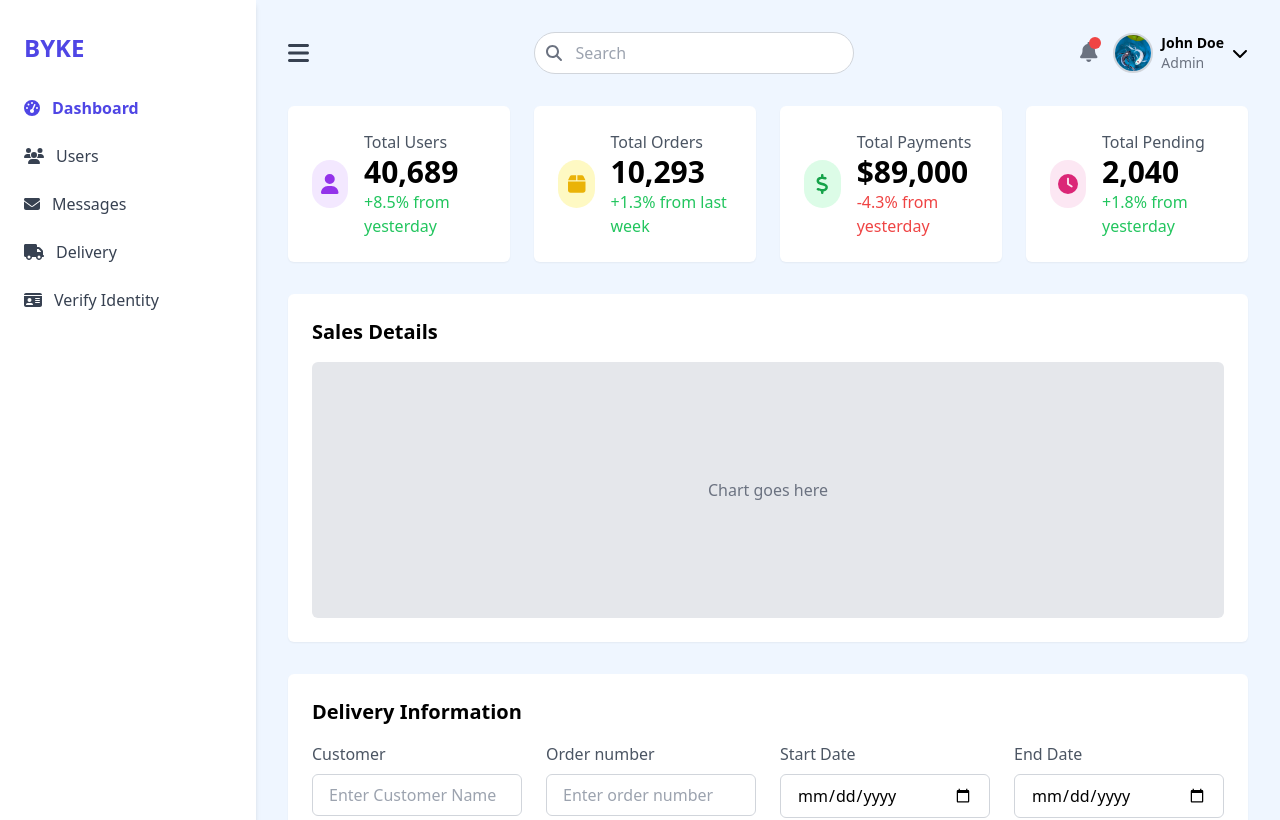
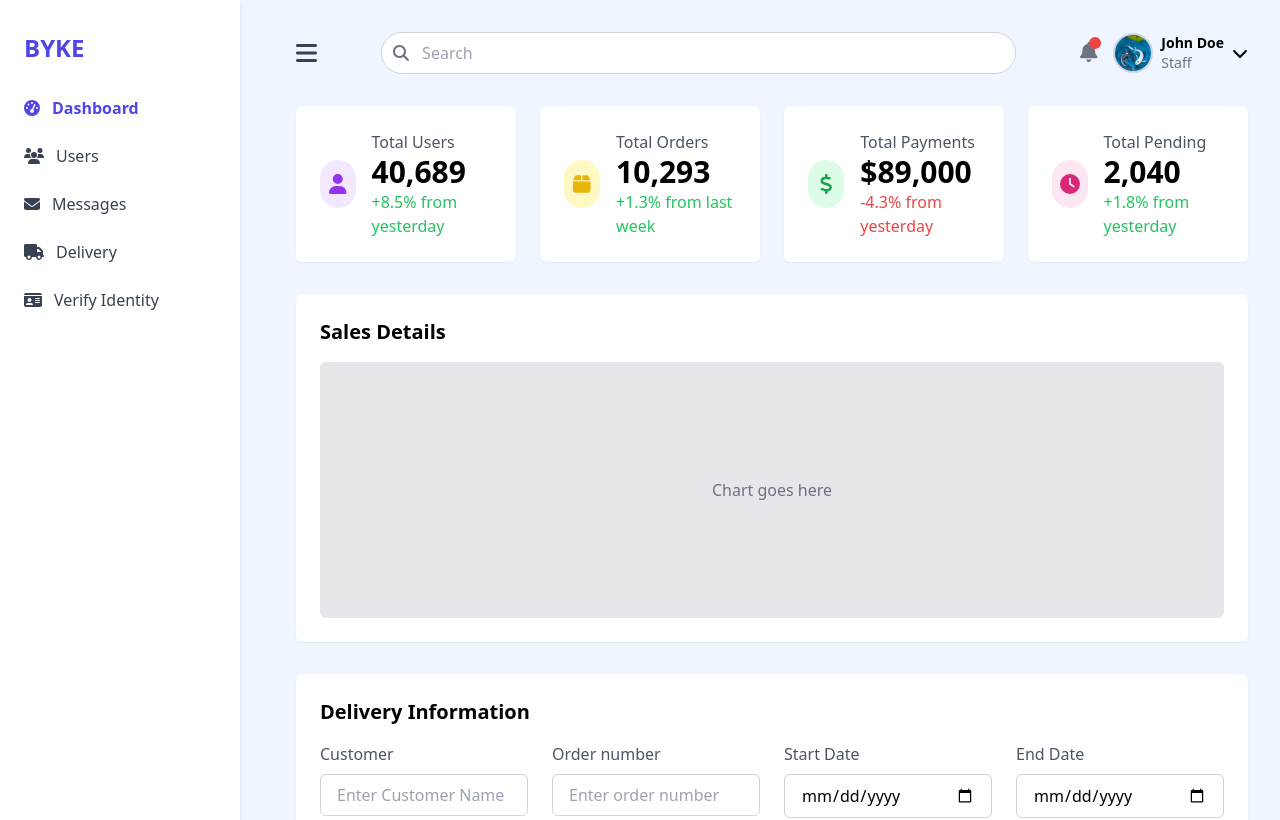
Before and after one commit to VuJason/KoiDeliveryOrderingSystem, a React (Vite) app: page /dashboard in a window 1280 px wide. Shown: the top 820 px of the page. Built offline with nearby package versions, Linux system fonts and the light colour scheme.

Commit message:
update Dashboard.tsx

```diff
--- a/src/pages/Dashboard.tsx
+++ b/src/pages/Dashboard.tsx
@@ -23,7 +23,7 @@ function Dashboard() {
   const [search, setSearch] = useState("");
   const [dropdownOpen, setDropdownOpen] = useState(false);
 
-   // Thêm các state cho các trường tìm kiếm
+  // Thêm các state cho các trường tìm kiếm
   const [customerSearch, setCustomerSearch] = useState("");
   const [orderNumberSearch, setOrderNumberSearch] = useState("");
   const [startDateSearch, setStartDateSearch] = useState("");
@@ -45,21 +45,23 @@ function Dashboard() {
   const handleSearch = (e) => {
     setSearch(e.target.value);
   };
+
   const toggleDropdown = () => {
     setDropdownOpen(!dropdownOpen);
   };
 
-    // Hàm chuyển đổi ngày từ DD/MM/YYYY sang YYYY-MM-DD để so sánh chính xác
+  // Hàm chuyển đổi ngày từ DD/MM/YYYY sang YYYY-MM-DD để so sánh chính xác
   const convertDate = (dateStr) => {
     const [day, month, year] = dateStr.split('/');
     return `${year}-${month}-${day}`; // Định dạng YYYY-MM-DD
   };
-    // Hàm lọc dữ liệu dựa trên các trường tìm kiếm
+
+  // Hàm lọc dữ liệu dựa trên các trường tìm kiếm
   const filteredData = data.filter((item) => {
     const isCustomerMatch = customerSearch === "" || item.customer.toLowerCase().includes(customerSearch.toLowerCase());
     const isOrderNumberMatch = orderNumberSearch === "" || item.orderNumber.includes(orderNumberSearch);
     const itemDate = new Date(convertDate(item.date));
-   const isStartDateMatch = startDateSearch === "" || itemDate >= new Date(startDateSearch);
+    const isStartDateMatch = startDateSearch === "" || itemDate >= new Date(startDateSearch);
     const isEndDateMatch = endDateSearch === "" || itemDate <= new Date(endDateSearch);
     return isCustomerMatch && isOrderNumberMatch && isStartDateMatch && isEndDateMatch;
   });
@@ -69,7 +71,7 @@ function Dashboard() {
       {/* Inner Flex for Sidebar and Main Content */}
       <div className="flex flex-1">
         {/* Sidebar */}
-        <aside className="w-64 bg-white flex flex-col px-6 py-8 shadow-md">
+        <aside className="w-60 bg-white flex flex-col px-6 py-8 shadow-md">
           {/* Logo */}
           <div className="text-2xl font-bold text-indigo-600 mb-8">BYKE</div>
 
@@ -115,7 +117,7 @@ function Dashboard() {
         </aside>
 
         {/* Main Content */}
-        <main className="flex-1 p-8">
+        <main className="flex-1 p-8 ml-6">
           {/* Updated Header */}
           <header className="flex justify-between items-center mb-8">
             {/* Menu Icon */}
@@ -124,7 +126,7 @@ function Dashboard() {
             </div>
 
             {/* Search Bar */}
-            <div className="relative w-1/3 mx-8">
+            <div className="relative w-2/3 mx-8">
               <input
                 type="text"
                 value={search}
@@ -157,7 +159,7 @@ function Dashboard() {
                   </div>
                   <div className="text-sm">
                     <p className="font-semibold">John Doe</p>
-                    <p className="text-gray-500">Admin</p>
+                    <p className="text-gray-500">Staff</p>
                   </div>
                   <FontAwesomeIcon icon={faChevronDown} className="ml-1" />
                 </div>
@@ -308,6 +310,7 @@ function Dashboard() {
           </section>
         </main>
       </div>
+
       {/* Footer */}
       <Footer />
     </div>
```
